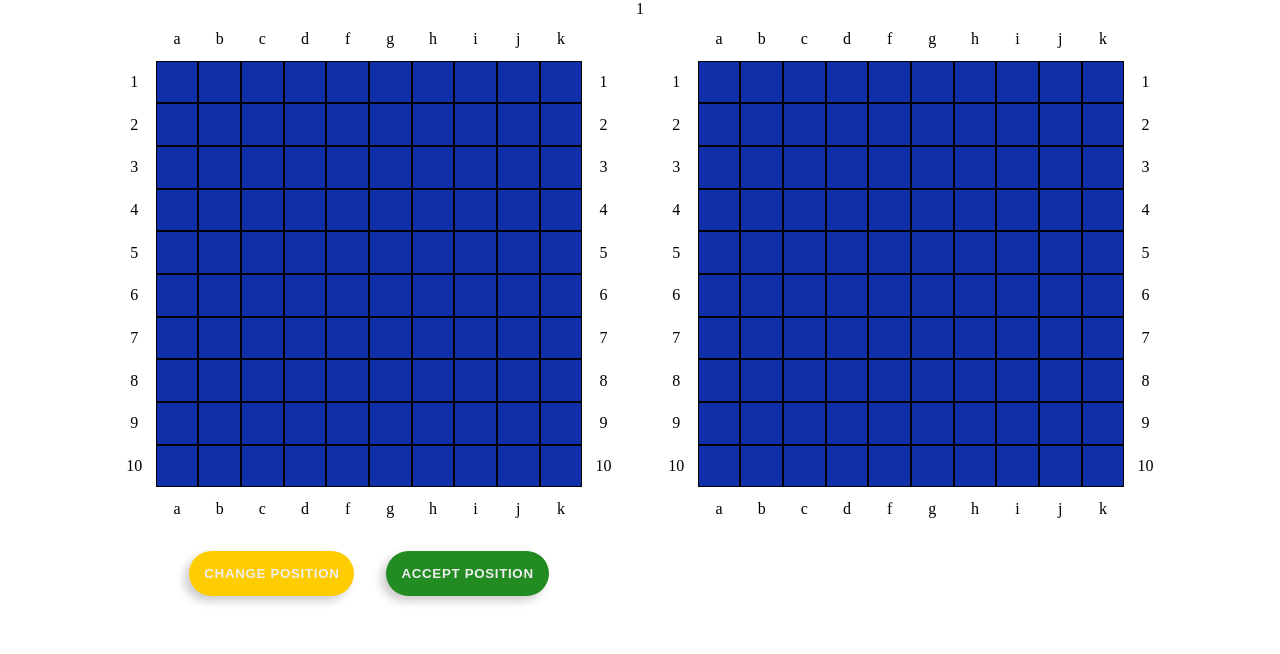
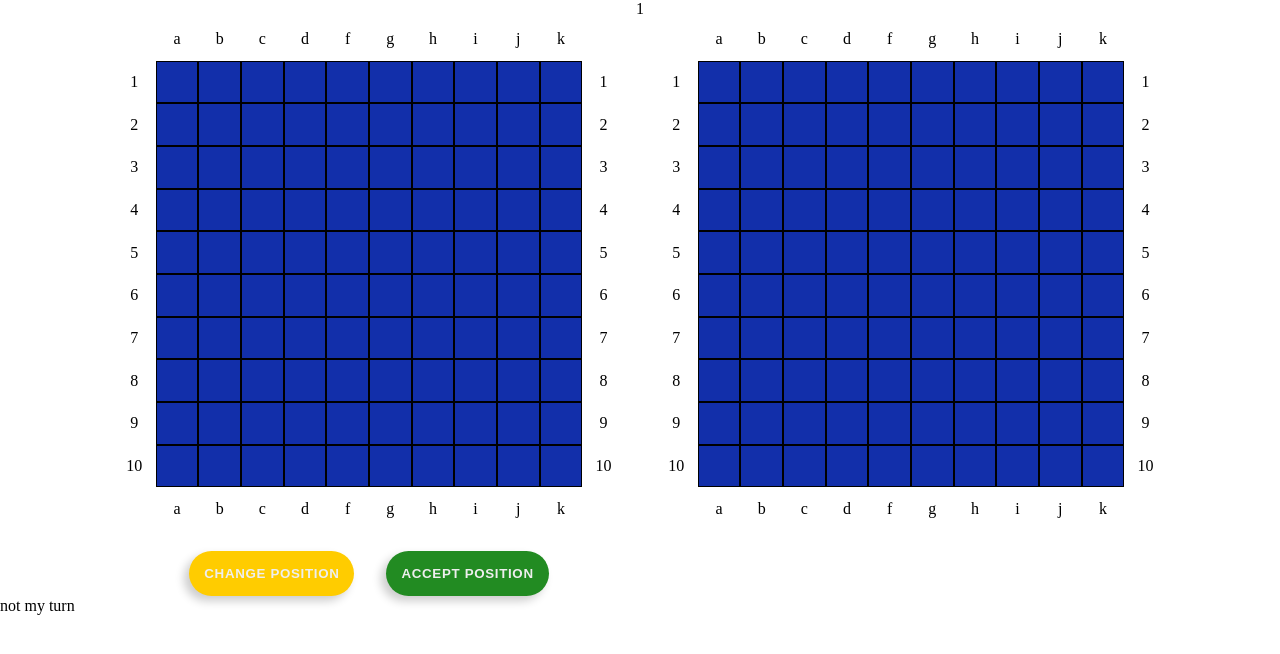
Before and after one commit to Ascilator/sea_battle, a React (Create React App) app: page /1 in a window 1280 px wide. Shown: the top 654 px of the page. Built offline with nearby package versions, Linux system fonts and the light colour scheme; no server answers.

Commit message:
feat: #1 add initial turn stage

```diff
--- a/src/components/PlayerField/PlayerField.tsx
+++ b/src/components/PlayerField/PlayerField.tsx
@@ -17,6 +17,8 @@ import {
 
 const PlayerField: FC = () => {
   const [gameState, setGameState] = useState<FieldState>(matrix);
+
+  const turn = useAppSelector(state => state.turnSlice.value);
 
   const acceptPosition = useAppSelector(state => state.canClick.myStage);
   const dispatch = useAppDispatch();
@@ -52,7 +54,7 @@ const PlayerField: FC = () => {
             color="#228B22"
             onClick={() => {
               dispatch(changeMyStageClick());
-              socket.emit(READY_FOR_THE_BATTLE);
+              socket.emit(READY_FOR_THE_BATTLE, turn);
             }}
           />
         </StyledBtnContainer>
--- a/src/components/Room/Room.tsx
+++ b/src/components/Room/Room.tsx
@@ -4,14 +4,23 @@ import { useParams } from 'react-router';
 import { PlayerField } from '@/components/PlayerField';
 import { EnemyField } from '@/components/EnemyField';
 import { JOIN_ROOM, READY_FOR_THE_BATTLE } from '@/constants';
-import { useAppDispatch, useSocketListeners } from '@/hooks';
+import { useAppDispatch, useAppSelector, useSocketListeners } from '@/hooks';
 import { socket } from '@/helpers';
+import { changeTurnByData } from '@/store/turn';
 import { changeEnemyStageClick } from '@/store/canClick';
 
-import { StyledFieldContainer, StyledRoomContainer, StyledTitle } from './styles';
+import {
+  StyledFieldContainer,
+  StyledRoomContainer,
+  StyledTitle,
+  StyledTurnContainer
+} from './styles';
 
 const Room: FC = () => {
   const { roomId } = useParams<{ roomId: string }>();
+
+  const turn = useAppSelector(state => state.turnSlice.value);
+  const isMyTurn = useAppSelector(state => state.turnSlice.isMyTurn);
 
   const dispatch = useAppDispatch();
 
@@ -22,7 +31,10 @@ const Room: FC = () => {
   useSocketListeners([
     {
       eventName: READY_FOR_THE_BATTLE,
-      callback: () => dispatch(changeEnemyStageClick())
+      callback: (data: number) => {
+        dispatch(changeTurnByData(data < turn));
+        dispatch(changeEnemyStageClick());
+      }
     }
   ]);
 
@@ -33,6 +45,7 @@ const Room: FC = () => {
         <PlayerField />
         <EnemyField />
       </StyledFieldContainer>
+      <StyledTurnContainer>{isMyTurn ? 'my turn' : 'not my turn'}</StyledTurnContainer>
     </StyledRoomContainer>
   );
 };
--- a/src/components/Room/styles.ts
+++ b/src/components/Room/styles.ts
@@ -13,3 +13,5 @@ export const StyledRoomContainer = styled.div``;
 export const StyledTitle = styled.div`
   text-align: center;
 `;
+
+export const StyledTurnContainer = styled.div``;
--- a/src/store/index.ts
+++ b/src/store/index.ts
@@ -1,10 +1,12 @@
 import { configureStore } from '@reduxjs/toolkit';
 
 import canClickReducer from './canClick';
+import turnSliceReducer from './turn';
 
 export const store = configureStore({
   reducer: {
-    canClick: canClickReducer
+    canClick: canClickReducer,
+    turnSlice: turnSliceReducer
   }
 });
 
--- /dev/null
+++ b/src/store/turn.ts
@@ -0,0 +1,26 @@
+import { createSlice, PayloadAction } from '@reduxjs/toolkit';
+
+interface TurnState {
+  value: number;
+  isMyTurn: boolean | null;
+}
+
+const initialState = { value: Math.random() * 10, isMyTurn: null } as TurnState;
+
+export const turnSlice = createSlice({
+  name: 'turn',
+  initialState,
+  reducers: {
+    changeTurn: state => {
+      state.isMyTurn = !state.isMyTurn;
+    },
+    changeTurnByData: (state, action: PayloadAction<boolean>) => {
+      state.isMyTurn = action.payload;
+    }
+  }
+});
+
+// Action creators are generated for each case reducer function
+export const { changeTurn, changeTurnByData } = turnSlice.actions;
+
+export default turnSlice.reducer;
--- a/src/types/sockets.ts
+++ b/src/types/sockets.ts
@@ -1,4 +1,5 @@
+/* eslint-disable no-unused-vars */
 export interface useSocketListenersProp {
-  eventName: string
-  callback: () => void
+  eventName: string;
+  callback: (props: any) => void;
 }
```
